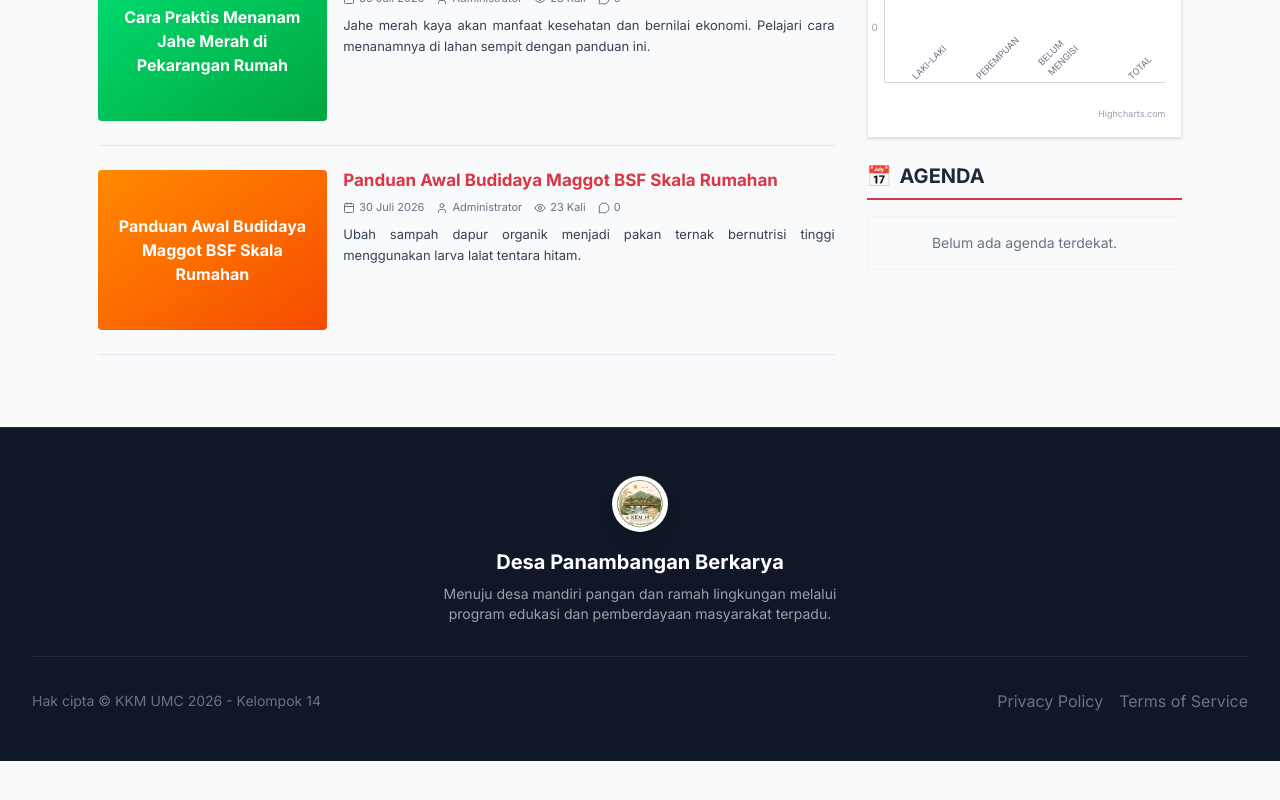
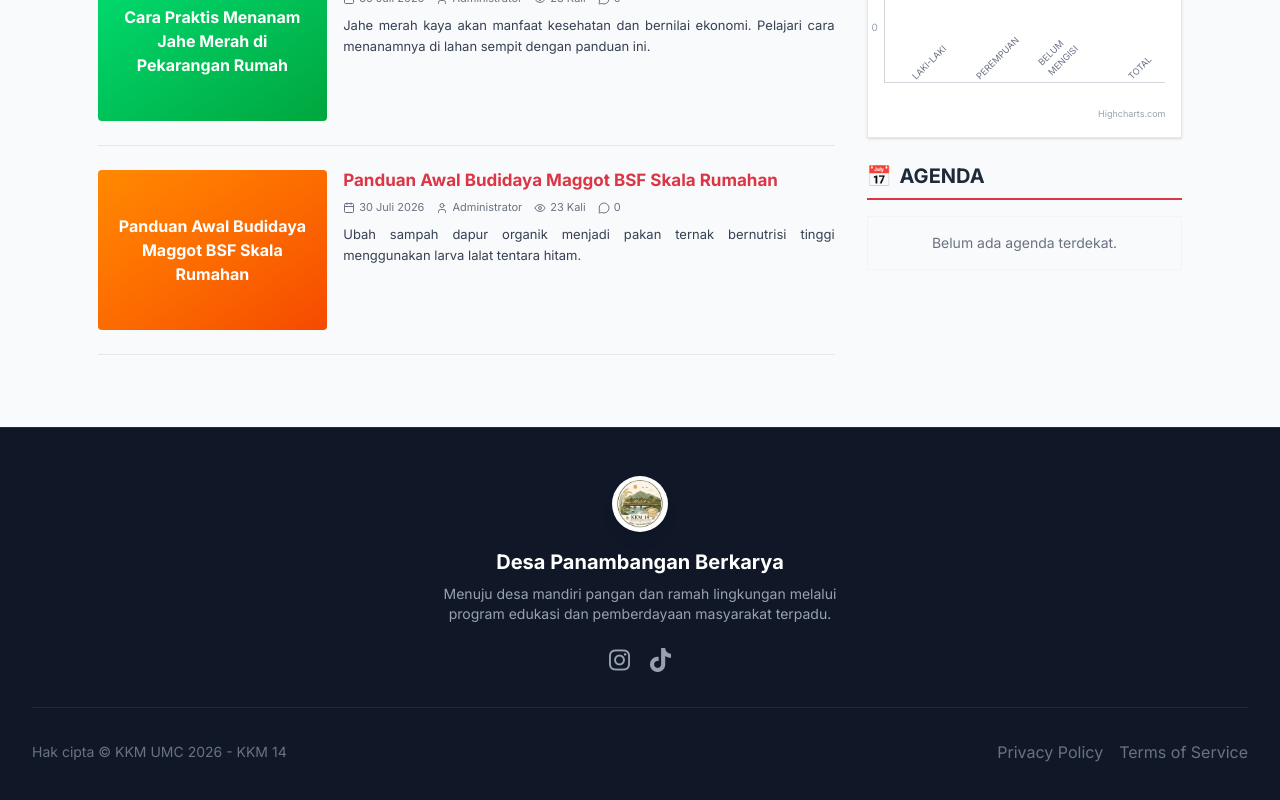
Before and after one commit to adin07-code/Desa-Panambangan, a Next.js app: page /blog in a window 1280 px wide. Shown: the part 668-1468 px from the top of the page. Before the commit the page ends 1429 px from the top, so only its background shows below. Built offline with nearby package versions, Linux system fonts and the light colour scheme.

Commit message:
Update blog footer and change text to KKM 14

```diff
--- a/src/app/layout.tsx
+++ b/src/app/layout.tsx
@@ -36,6 +36,7 @@ export default function RootLayout({
       className={`${inter.variable} h-full antialiased`}
     >
       <head>
+        <link href="https://cdnjs.cloudflare.com/ajax/libs/font-awesome/6.0.0/css/all.min.css" rel="stylesheet" />
         <script
           type="application/ld+json"
           dangerouslySetInnerHTML={{
--- a/src/app/page.tsx
+++ b/src/app/page.tsx
@@ -158,7 +158,7 @@ export default function PortalPage() {
                   </a>
               </div>
 
-              <p className="text-gray-600 text-xs font-medium">© KKM UMC 2026 - KELOMPOK 14</p>
+              <p className="text-gray-600 text-xs font-medium">© KKM UMC 2026 - KKM 14</p>
           </div>
       </div>
     </>
--- a/src/components/Footer.tsx
+++ b/src/components/Footer.tsx
@@ -4,9 +4,20 @@ export default function Footer() {
       <div className="max-w-7xl mx-auto px-4 sm:px-6 lg:px-8 flex flex-col items-center">
         <img src="/logo.png" alt="Logo Desa" className="w-14 h-14 object-contain bg-white rounded-full p-1 shadow-lg mb-4" />
         <h4 className="text-xl font-bold mb-2">Desa Panambangan Berkarya</h4>
-        <p className="text-gray-400 text-sm mb-8 text-center max-w-md">Menuju desa mandiri pangan dan ramah lingkungan melalui program edukasi dan pemberdayaan masyarakat terpadu.</p>
+        <p className="text-gray-400 text-sm mb-6 text-center max-w-md">Menuju desa mandiri pangan dan ramah lingkungan melalui program edukasi dan pemberdayaan masyarakat terpadu.</p>
+
+        {/* Social Media Links */}
+        <div className="flex gap-5 mb-8">
+            <a href="https://www.instagram.com/kkmpanambangan14_umc?igsh=endneGxnNXZqNTJ5" target="_blank" rel="noopener noreferrer" className="text-gray-400 hover:text-pink-500 transition-colors transform hover:scale-110">
+                <i className="fa-brands fa-instagram text-2xl"></i>
+            </a>
+            <a href="https://www.tiktok.com/@kkm.panambangan_umc?_r=1&_t=ZS-98S89Bdo4of" target="_blank" rel="noopener noreferrer" className="text-gray-400 hover:text-white transition-colors transform hover:scale-110">
+                <i className="fa-brands fa-tiktok text-2xl"></i>
+            </a>
+        </div>
+
         <div className="w-full border-t border-gray-800 pt-8 flex flex-col md:flex-row justify-between items-center">
-          <p className="text-gray-500 text-sm mb-4 md:mb-0">Hak cipta &copy; KKM UMC 2026 - Kelompok 14</p>
+          <p className="text-gray-500 text-sm mb-4 md:mb-0">Hak cipta &copy; KKM UMC 2026 - KKM 14</p>
           <div className="flex space-x-4">
             <a href="#" className="text-gray-500 hover:text-white transition">Privacy Policy</a>
             <a href="#" className="text-gray-500 hover:text-white transition">Terms of Service</a>
```
